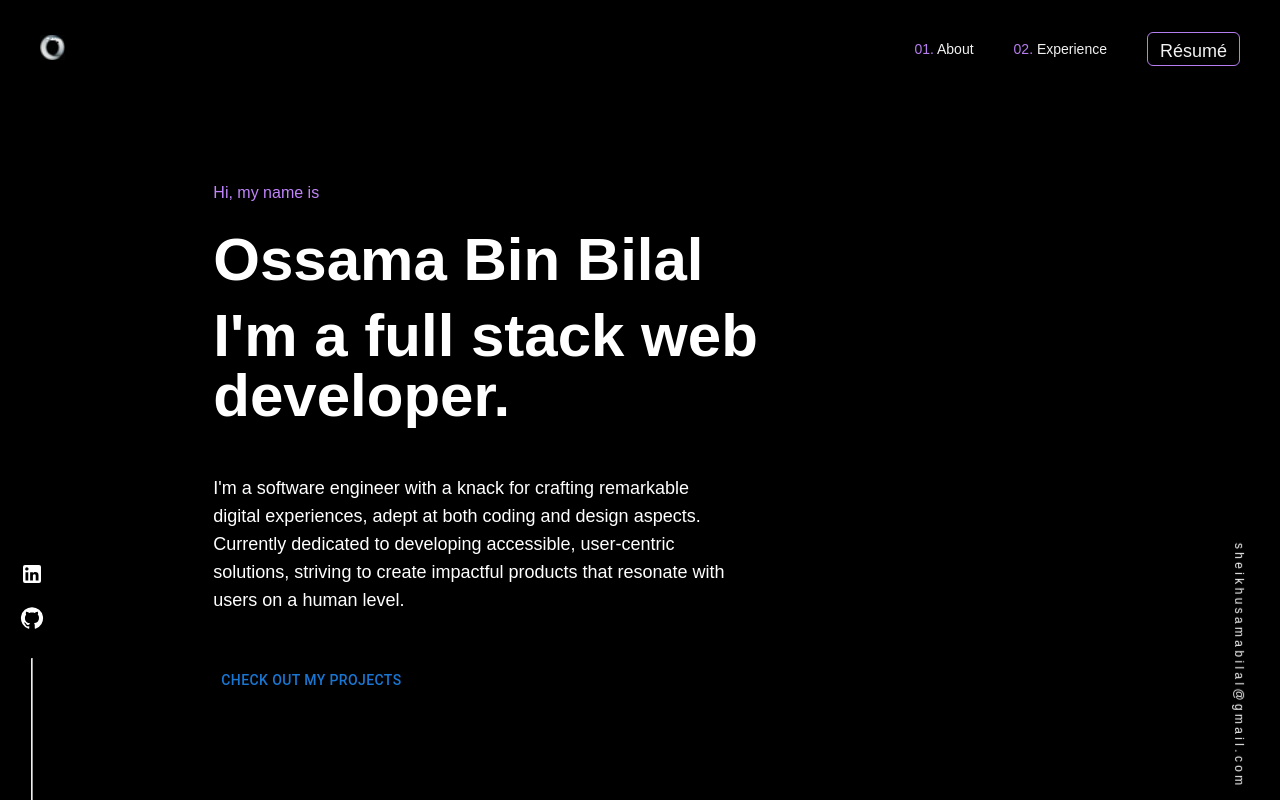
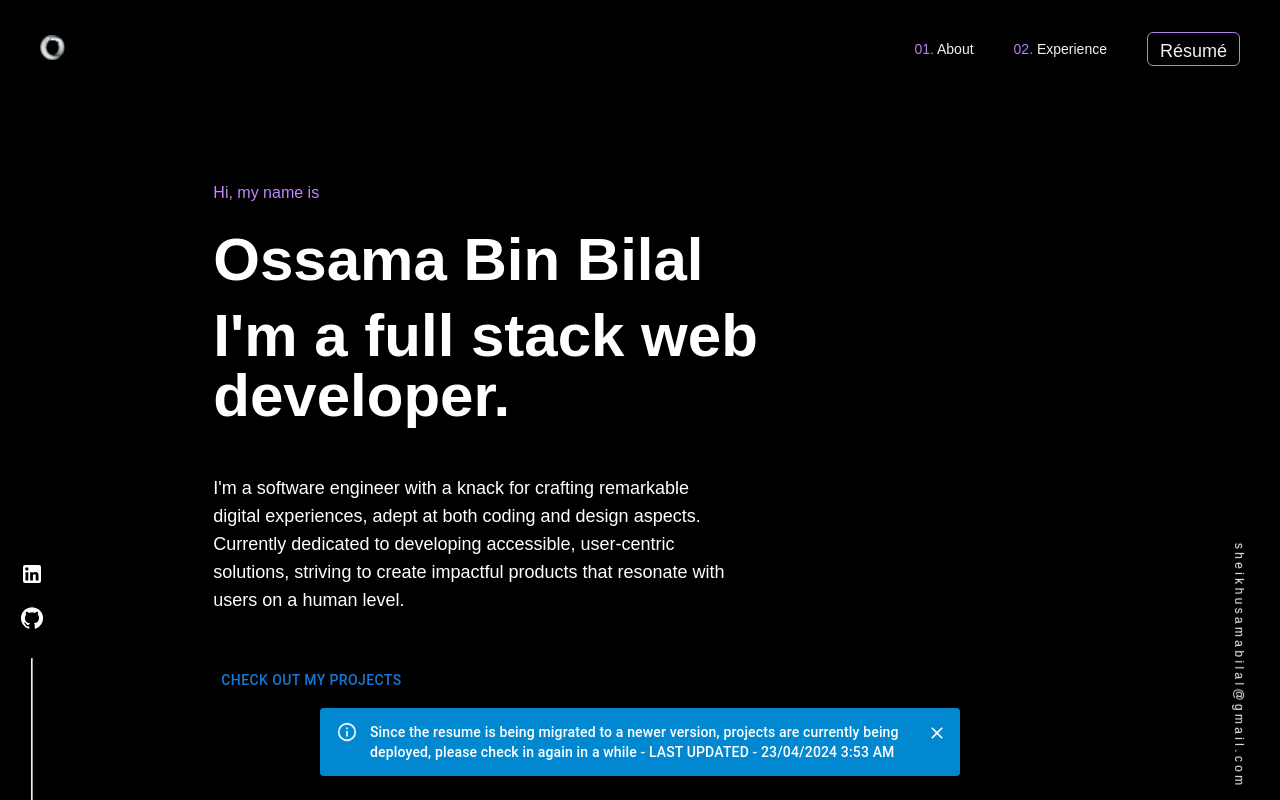
Before and after one commit to Ossama1903/portfolio, a Next.js app: page / in a window 1280 px wide. Both pictures are taken after a click on the button "CHECK OUT MY PROJECTS". Shown: the top 800 px of the page. Built offline with nearby package versions, Linux system fonts and the light colour scheme; a web font is replaced by a local one.

Commit message:
projects being uploaded status

```diff
--- a/app/components/AboutMe/index.tsx
+++ b/app/components/AboutMe/index.tsx
@@ -60,7 +60,7 @@ const AboutMe = () => {
                   </ul>
                   <ul className="col-span-6 md:col-span-4 list-none mb-4 xl:mb-0">
                     <li className="mb-1 text-purple-400 font-medium">
-                      NodeJS (ES6+)
+                      NodeJS
                     </li>
                     <li className="mb-1 text-purple-400 font-medium">
                       ExpressJS
--- a/app/components/Hero/index.tsx
+++ b/app/components/Hero/index.tsx
@@ -1,9 +1,23 @@
-import { Button } from "@mui/material";
+"use client";
+import { Alert, Button, Snackbar } from "@mui/material";
 import fonts from "../../fonts";
 import { useInView } from "react-intersection-observer";
-import { useEffect } from "react";
+import { useEffect, useState } from "react";
 
 const Hero = () => {
+  const [open, setOpen] = useState(false);
+
+  const handleClose = (
+    event: React.SyntheticEvent | Event,
+    reason?: string
+  ) => {
+    if (reason === "clickaway") {
+      return;
+    }
+
+    setOpen(false);
+  };
+
   const { ref, inView, entry } = useInView();
   const animateClasses = `${
     !inView ? "opacity-0 translate-y-0" : "opacity-100 -translate-y-0"
@@ -13,6 +27,7 @@ const Hero = () => {
   }, [inView]);
 
   return (
+    <>
       <section
         ref={ref}
         id="hero"
@@ -29,15 +44,35 @@ const Hero = () => {
         <p className="transition lg:max-w-[60%] text-lg my-12 ">
           I'm a software engineer with a knack for crafting remarkable digital
           experiences, adept at both coding and design aspects. Currently
-        dedicated to developing accessible, user-centric solutions, striving to
-        create impactful products that resonate with users on a human level.
+          dedicated to developing accessible, user-centric solutions, striving
+          to create impactful products that resonate with users on a human
+          level.
         </p>
         <Button
+          onClick={() => setOpen(true)}
           className={`${fonts.chilanka} pt-3 px-3 transition hover:-translate-x-1 hover:-translate-y-1 ease-in-out hover:shadow-[2px_2px_3px_3px_rgba(192,132,252)] text-white border-solid border-[1px] border-purple-400`}
         >
           Check out my projects
         </Button>
       </section>
+      <Snackbar
+        open={open}
+        autoHideDuration={8000}
+        onClose={handleClose}
+        anchorOrigin={{ horizontal: "center", vertical: "bottom" }}
+      >
+        <Alert
+          onClose={handleClose}
+          severity="info"
+          variant="filled"
+          sx={{ width: "100%" }}
+        >
+          Since the resume is being migrated to a newer version, projects are
+          currently being deployed, please check in again in a while - LAST
+          UPDATED - 23/04/2024 3:53 AM
+        </Alert>
+      </Snackbar>
+    </>
   );
 };
 
```
Lines whose indentation alone changed are shown as unchanged.
